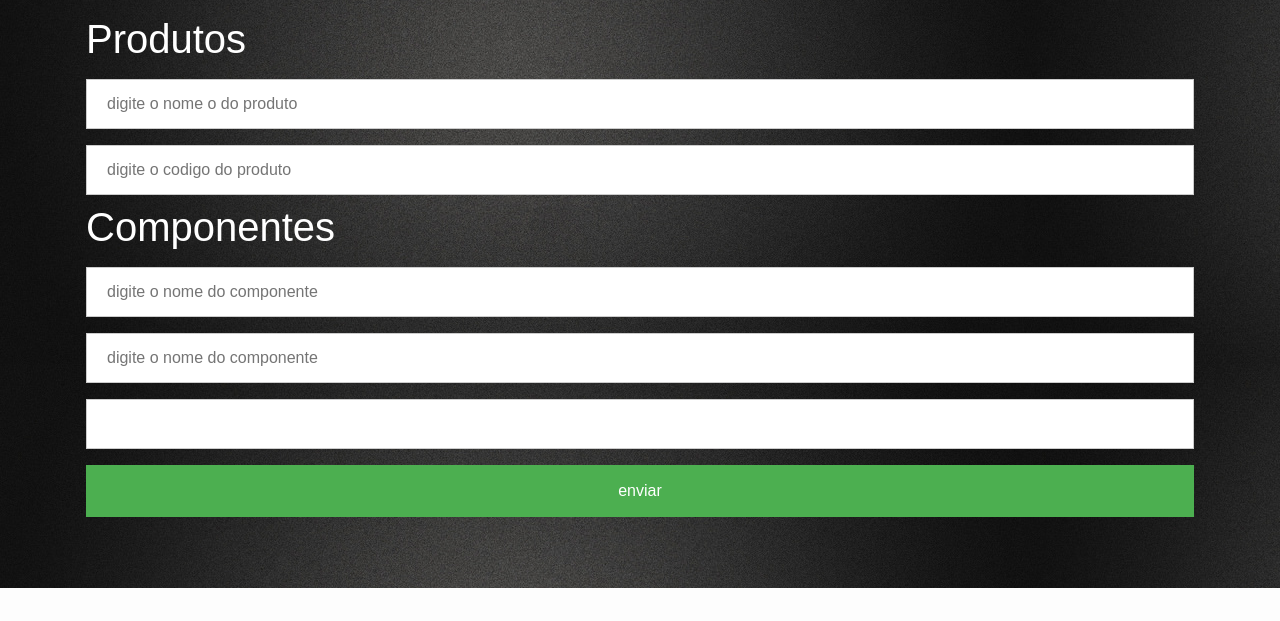
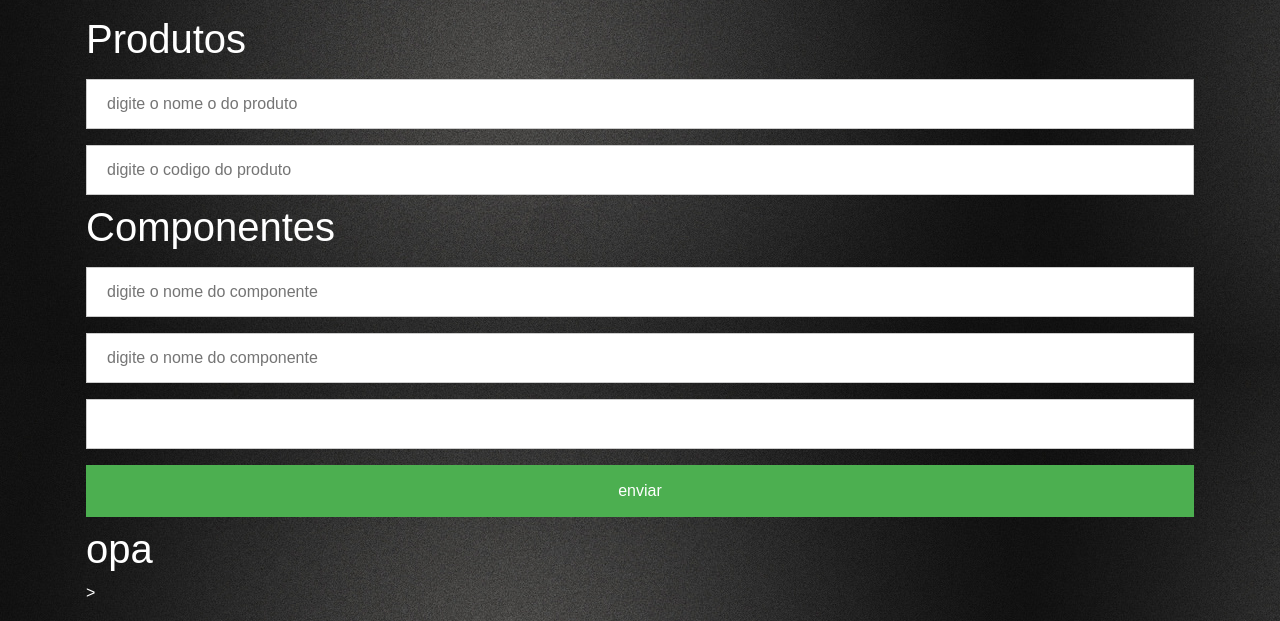
Before and after one commit to Wolaci/logisticapratica, a PHP site: page /php/compoe.php in a window 1280 px wide. Shown: the part 212-833 px from the top of the page. Before the commit the page ends 800 px from the top, so only its background shows below. Run offline with PHP 8.4, Linux system fonts and the light colour scheme.

Commit message:
tentativa de commit

```diff
--- a/php/compoe.php
+++ b/php/compoe.php
@@ -88,6 +88,7 @@ span.psw {
 	<input type="text" name="comp_cod" placeholder="digite o nome do componente">
     <input type="text" name="quant_comp">
 	<button class="submit">enviar</button>
+    <h1>opa</h1>>
 	</div>
 	</form>
 </body>
```
